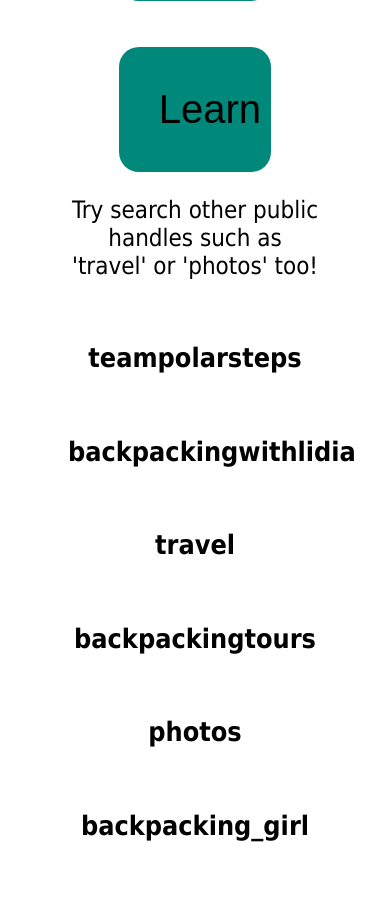
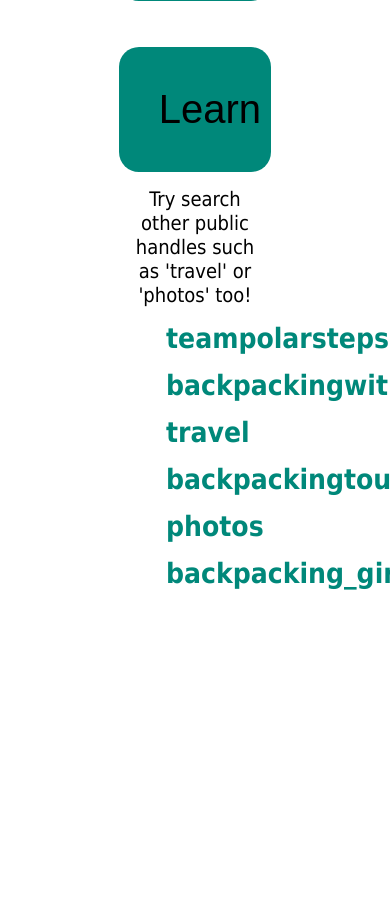
Before and after one commit to SirGlory/Instagram_Location_Mapper_Webapp, a Flask app: template templates/home_mob.html in a window 390 px wide; the page is wider, and only the part inside the window is pictured. Shown: the part 785-1688 px from the top of that part. After the commit the page ends 1375 px from the top of that part, so only its background shows below. Run offline with Flask 2, Linux system fonts and the light colour scheme; the template is opened without the code that fills it: values that come from a table or form of the project are taken from there, others are empty; parts of the project's set-up code (start-up, migrations or seed data) failed here and were passed over.

Commit message:
Added mobile browser responsiveness

```diff
--- a/static/mobile.css
+++ b/static/mobile.css
@@ -29,7 +29,17 @@ h5 {
 }
 
 p {
-    font-size: 0.6em;
+    font-size: 0.5em;
+    text-align: center;
+    padding: 0em 2em;
+    margin: 0.75em;
+}
+h6 {
+    color: #00887A;
+    font-size: 0.7em;
+    text-align: center;
+    padding: 0em 3em;
+    margin: 0.5em;
 }
 hr {
     color: #DEF2F1;
```
